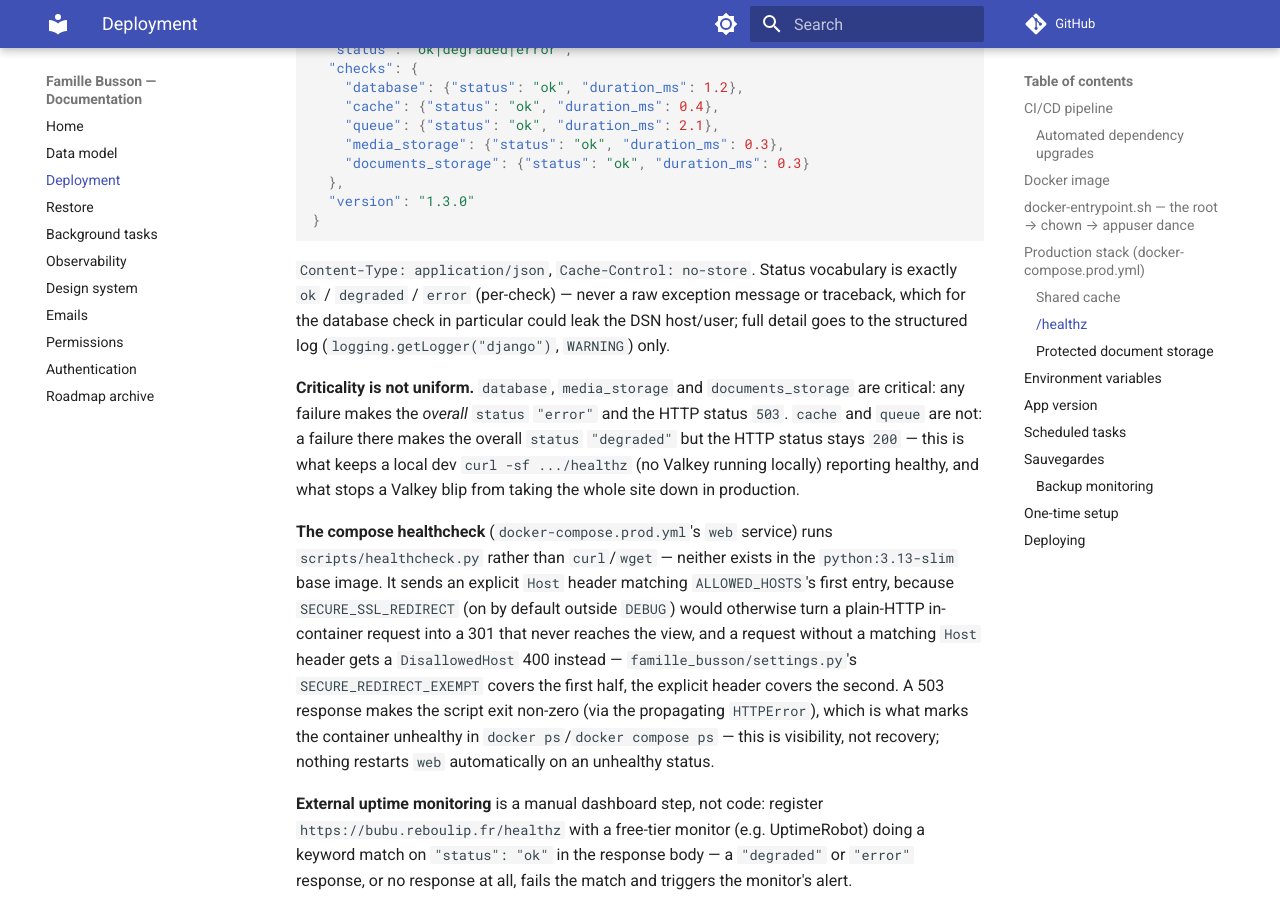
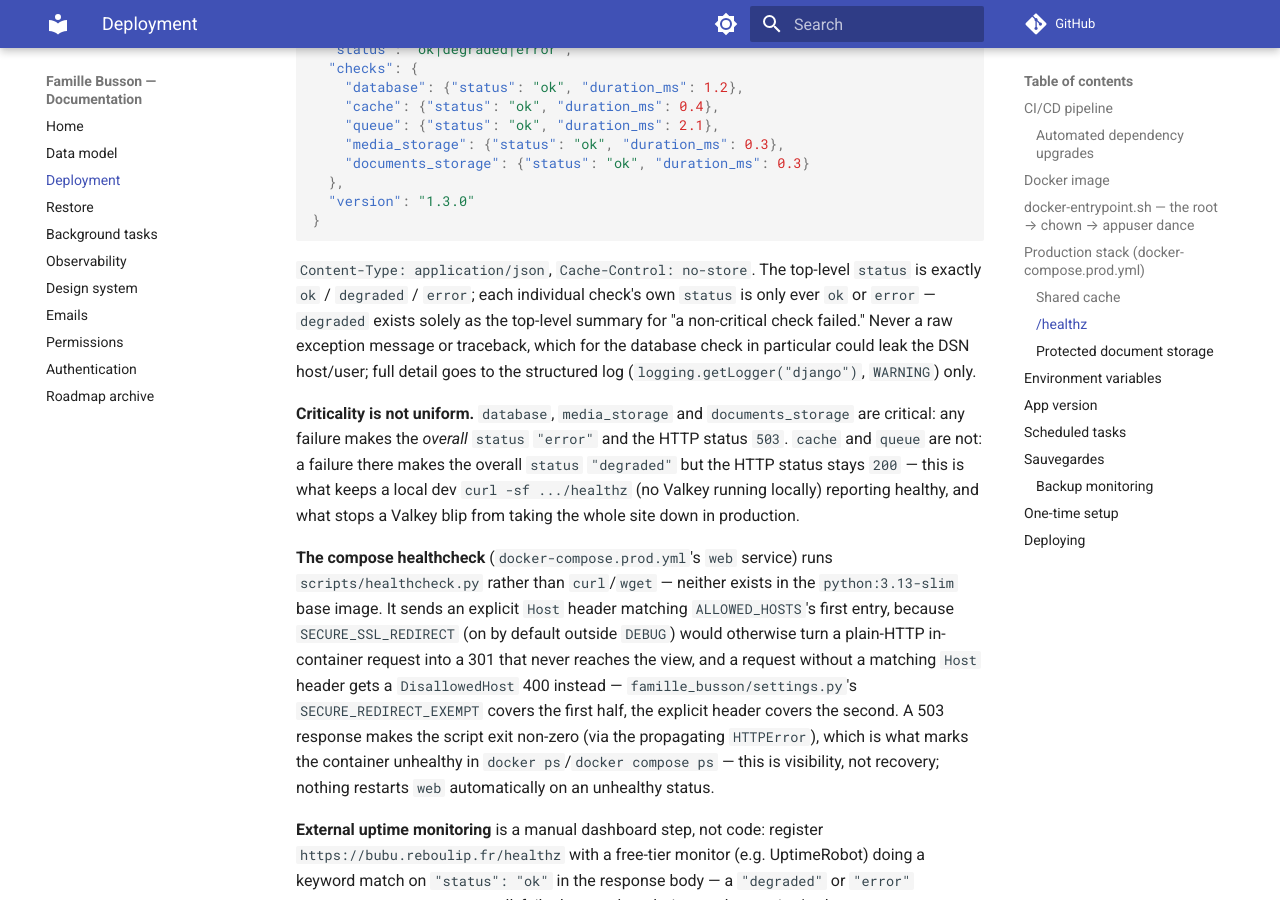
Before and after one commit to reboulip/famille-busson, an MkDocs documentation site: the page built from docs/deployment.md, in a window 1280 px wide and 900 px high, scrolled down 2943 px. Built offline with MkDocs 1.6.1 and Material for MkDocs 9.7.7, drawn with Linux system fonts in a browser that asks for light colours; comment, search, counter and statistics services are not loaded.

Commit message:
docs: sync documentation for Phase 9
Accumulated doc-keeper corrections held back from per-wave commits per
this sprint's docs workflow (doc-keeper runs continuously across waves,
lands in one commit at the end rather than gating every wave commit):

- docs/emails.md — the "five flows" table's Birthday reminder row still
  said "manage.py send_birthday_reminders (daily cron)", stale since wave
  6 moved that job onto the background queue's Schedule (07:00 UTC ->
  annuaire.tasks.send_daily_birthday_reminders); and the
  annuaire/email_utils.py row was missing send_one_email, added in wave
  7's queued-email-retries item.
- docs/deployment.md — the "/healthz" section's status-vocabulary
  sentence read as claiming a per-check status can be "degraded", when
  annuaire/health.py only ever sets a per-check status to "ok"/"error" --
  "degraded" is exclusively the top-level summary value. Corrected to
  state that distinction explicitly.

Every other per-wave doc-keeper review across the sprint (waves 1-10)
found the implementer's own doc updates already accurate and needed no
further changes.

Co-Authored-By: Claude Sonnet 5 <noreply@anthropic.com>
Claude-Session: https://claude.ai/code/session_01CtxuwVxTjNJJygbHpJzm4T

````diff
--- a/docs/deployment.md
+++ b/docs/deployment.md
@@ -114,10 +114,12 @@ storage backends — see `annuaire/health.py`. Response contract:
 }
 ```
 
-`Content-Type: application/json`, `Cache-Control: no-store`. Status vocabulary is
-exactly `ok` / `degraded` / `error` (per-check) — never a raw exception message or
-traceback, which for the database check in particular could leak the DSN host/user;
-full detail goes to the structured log (`logging.getLogger("django")`, `WARNING`) only.
+`Content-Type: application/json`, `Cache-Control: no-store`. The top-level `status` is
+exactly `ok` / `degraded` / `error`; each individual check's own `status` is only ever
+`ok` or `error` — `degraded` exists solely as the top-level summary for "a non-critical
+check failed." Never a raw exception message or traceback, which for the database check
+in particular could leak the DSN host/user; full detail goes to the structured log
+(`logging.getLogger("django")`, `WARNING`) only.
 
 **Criticality is not uniform.** `database`, `media_storage` and `documents_storage` are
 critical: any failure makes the *overall* `status` `"error"` and the HTTP status `503`.
````
Also changed, not shown: docs/emails.md (+2 -2 lines).
